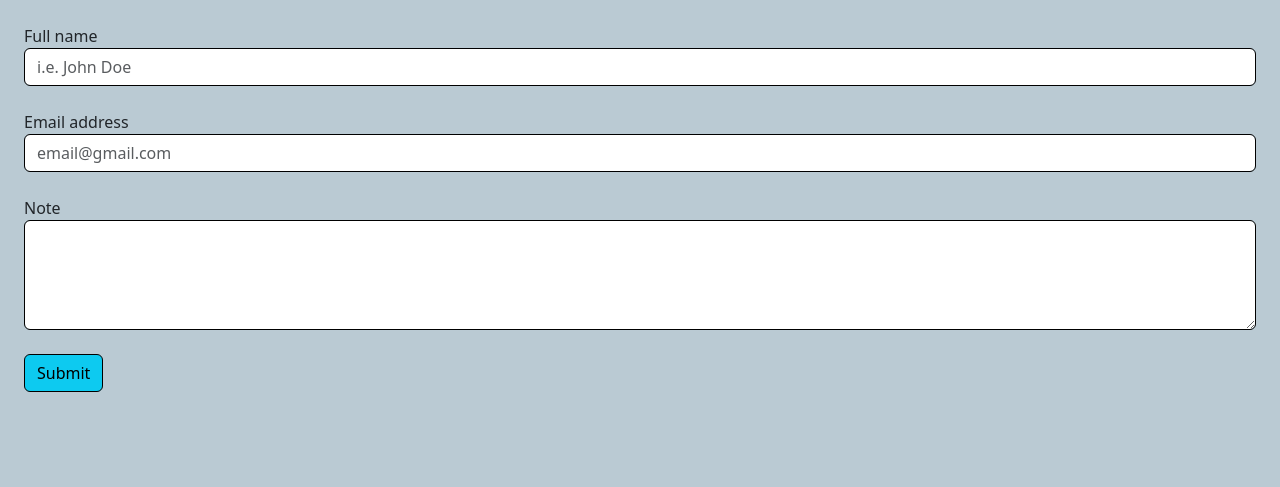
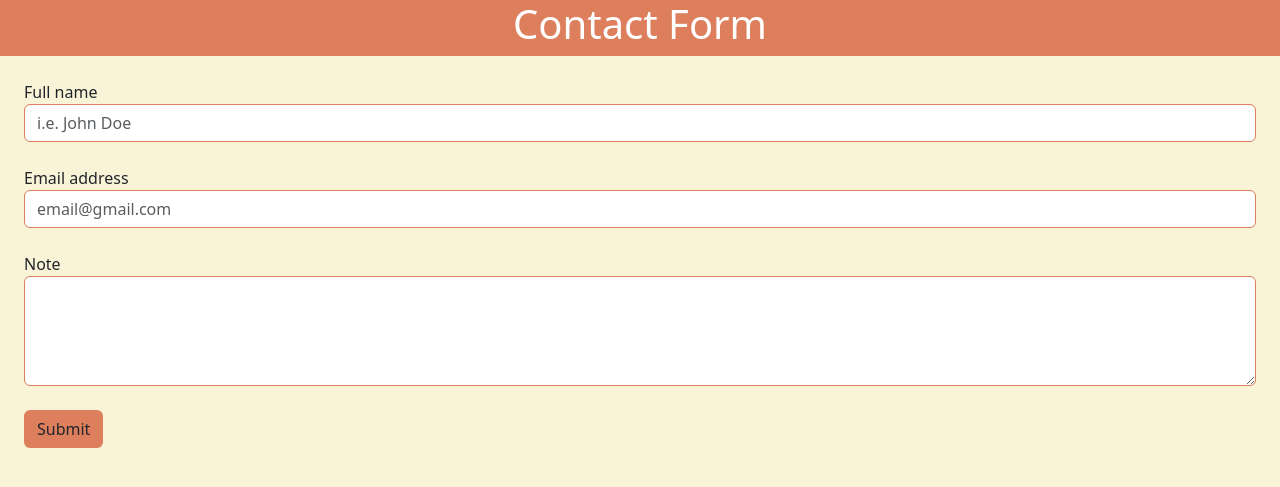
Before and after one commit to JSheen98/iworq-project, a PHP site: page /iworq-project/ in a window 1280 px wide. Shown: the top 487 px of the page. Run offline with PHP 8.4, Linux system fonts and the light colour scheme.

Commit message:
Added several small QOL fixes

```diff
--- a/assets/style.css
+++ b/assets/style.css
@@ -1,3 +1,21 @@
+:root {
+    --peach: #dd7f5d
+}
 body {
-    background: #bacad3;
+    padding: 0;
+    margin: 0;
+    background: #f9f4d8;
 }
+header {
+    background-color: var(--peach);
+    display: flex;
+    color: white;
+    justify-content: center;
+    align-items: center;
+}
+button {
+    background-color: var(--peach) !important;
+}
+.border-peach {
+    border: solid 1px var(--peach) !important;
+}
--- a/create-db.php
+++ b/create-db.php
@@ -1,9 +1,9 @@
 <?php
 
-// Create MySQL database
+// Connection variables
 $server = "localhost";
 $user = "root";
-$password = "root";
+$password = "";
 
 // Create new connection
 $connection = new mysqli($server, $user, $password, "", 3306);
--- a/create-table.php
+++ b/create-table.php
@@ -1,9 +1,9 @@
 <?php
 
-// Variable for new database
+// Connection variables
 $server = "localhost";
 $user = "root";
-$password = "root";
+$password = "";
 $dbname = "iworq_user_db";
 
 // Create a new connection now that db exists
@@ -14,7 +14,7 @@ if ($connection->connect_error) {
     die("Database connection failed: " . $connection->connect_error);
 }
 
-// Creates a new table within the new database
+// Creates a new table within the new database with the given properties
 $table = "CREATE TABLE user (
     id INT(6) AUTO_INCREMENT PRIMARY KEY,
     name VARCHAR(50) NOT NULL,
--- a/index.html
+++ b/index.html
@@ -10,27 +10,31 @@
     <link rel="stylesheet" href="./assets/style.css">
 </head>
 
-<body class="p-4 ">
-    <form action="submit-form.php" method="post">
+<body>
+    <header>
+        <h1>Contact Form</h1>
+    </header>
+
+    <form action="submit-form.php" method="post" class="p-4">
         <div class="form-group">
             <label for="name">Full name</label>
-            <input type="text" class="form-control border-black" id="name" name="name" placeholder="i.e. John Doe">
+            <input type="text" class="form-control border-peach" id="name" name="name" placeholder="i.e. John Doe">
             <small class="text-danger" id="name-error"></small>
         </div>
         <br>
         <div class="form-group">
             <label for="email">Email address</label>
-            <input type="text" class="form-control border-black" id="email" name="email" placeholder="email@gmail.com">
+            <input type="text" class="form-control border-peach" id="email" name="email" placeholder="email@gmail.com">
             <small class="text-danger" id="email-error"></small>
         </div>
         <br>
         <div class="form-group">
             <label for="note">Note</label>
-            <textarea class="form-control border-black" id="note" name="note" rows="4"></textarea>
+            <textarea class="form-control border-peach" id="note" name="note" rows="4"></textarea>
             <small class="text-danger" id="note-error"></small>
         </div>
         <br>
-        <button type="submit" class="btn btn-info border-black mb-2">Submit</button>
+        <button type="submit" class="btn mb-2">Submit</button>
     </form>
 
     <script src="https://code.jquery.com/jquery-3.4.1.min.js"></script>
```
Also changed, not shown: submit-form.php (+6 -2 lines), README.md.
